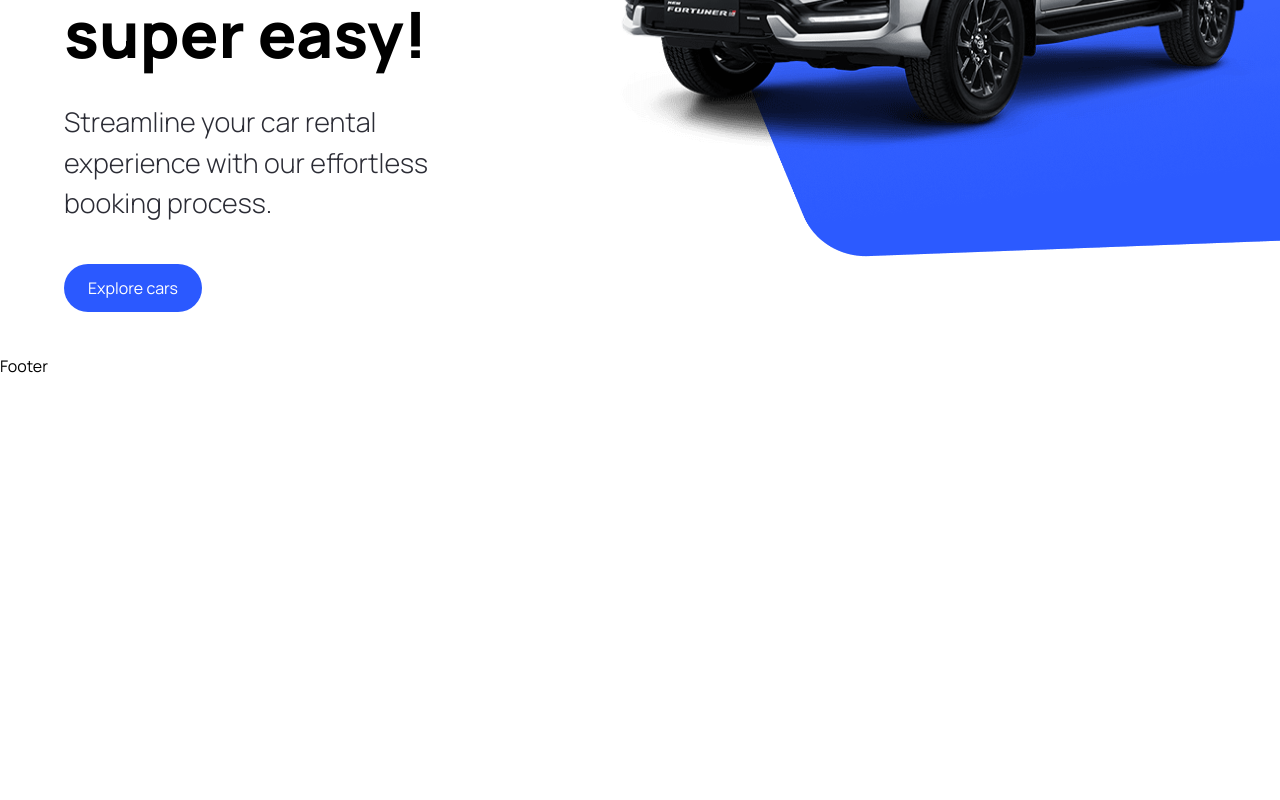
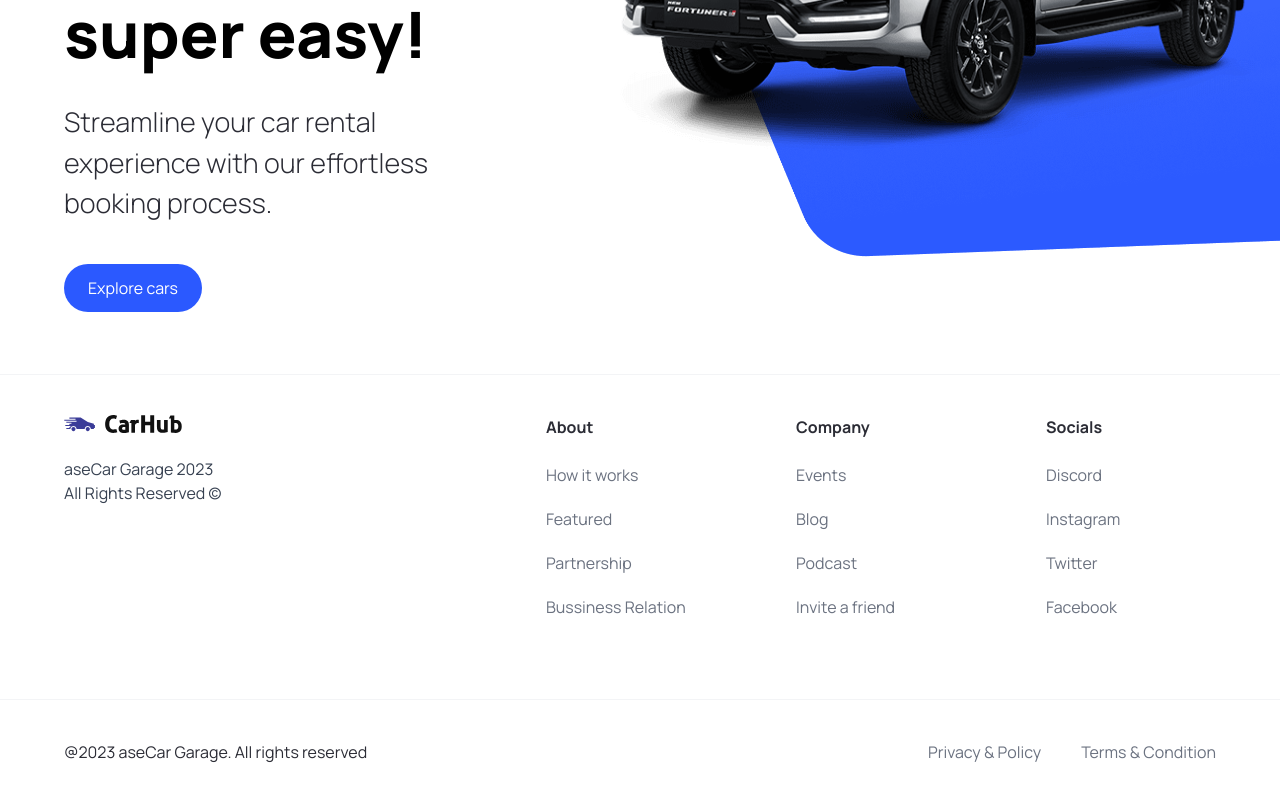
Before and after one commit to Ase020/cars-by-ninja, a Next.js app: page / in a window 1280 px wide. Shown: the part 446-1246 px from the top of the page. Before the commit the page ends 824 px from the top, so only its background shows below. Built offline with nearby package versions, Linux system fonts and the light colour scheme.

Commit message:
footer build

```diff
--- a/app/layout.tsx
+++ b/app/layout.tsx
@@ -2,8 +2,14 @@
 import "./globals.css";
 
 export const metadata = {
-  title: "ase Car Garage",
+  title: "aseCar Garage",
   description: "Discover world's best car showcase application",
+  icons: {
+    icon: {
+      url: "/logo.svg",
+    },
+    shortcut: { url: "/logo.svg" },
+  },
 };
 
 export default function RootLayout({
--- a/components/Footer.tsx
+++ b/components/Footer.tsx
@@ -1,7 +1,61 @@
+import Image from "next/image";
+import Link from "next/link";
+
+import { footerLinks } from "@/constants";
+
 type Props = {};
 
 const Footer = (props: Props) => {
-  return <div>Footer</div>;
+  return (
+    <footer className="flex flex-col text-black-100 mt-5 border-t border-gray-100">
+      <div className="flex max-md:flex-col flex-wrap justify-between gap-5 sm:px-16 px-6 py-10">
+        <div className="flex flex-col justify-start items-start gap-6">
+          <Image
+            src="/logo.svg"
+            alt="logo"
+            width={118}
+            height={18}
+            className="object-contain"
+          />
+
+          <p className="text-base text-gray-700">
+            aseCar Garage 2023 <br />
+            All Rights Reserved &copy;
+          </p>
+        </div>
+
+        <div className="footer__links">
+          {footerLinks.map(({ title, links }) => (
+            <div key={title} className="footer__link">
+              <h3 className="font-bold">{title}</h3>
+
+              <div className="flex flex-col gap-5">
+                {links.map(({ title, url }) => (
+                  <Link key={title} href={url} className="text-gray-500">
+                    {title}
+                  </Link>
+                ))}
+              </div>
+            </div>
+          ))}
+        </div>
+      </div>
+
+      <div className="flex justify-between items-center flex-wrap border-t mt-10 border-gray-100 sm:px-16 px-6 py-10">
+        <p>@2023 aseCar Garage. All rights reserved</p>
+
+        <div className="footer__copyrights-link">
+          <Link href="/" className="text-gray-500">
+            Privacy & Policy
+          </Link>
+
+          <Link href="/" className="text-gray-500">
+            Terms & Condition
+          </Link>
+        </div>
+      </div>
+    </footer>
+  );
 };
 
 export default Footer;
--- /dev/null
+++ b/constants/index.ts
@@ -0,0 +1,101 @@
+export const manufacturers = [
+  "Acura",
+  "Alfa Romeo",
+  "Aston Martin",
+  "Audi",
+  "Bentley",
+  "BMW",
+  "Buick",
+  "Cadillac",
+  "Chevrolet",
+  "Chrysler",
+  "Citroen",
+  "Dodge",
+  "Ferrari",
+  "Fiat",
+  "Ford",
+  "GMC",
+  "Honda",
+  "Hyundai",
+  "Infiniti",
+  "Jaguar",
+  "Jeep",
+  "Kia",
+  "Lamborghini",
+  "Land Rover",
+  "Lexus",
+  "Lincoln",
+  "Maserati",
+  "Mazda",
+  "McLaren",
+  "Mercedes-Benz",
+  "MINI",
+  "Mitsubishi",
+  "Nissan",
+  "Porsche",
+  "Ram",
+  "Rolls-Royce",
+  "Subaru",
+  "Tesla",
+  "Toyota",
+  "Volkswagen",
+  "Volvo",
+];
+
+export const yearsOfProduction = [
+  { title: "Year", value: "" },
+  { title: "2015", value: "2015" },
+  { title: "2016", value: "2016" },
+  { title: "2017", value: "2017" },
+  { title: "2018", value: "2018" },
+  { title: "2019", value: "2019" },
+  { title: "2020", value: "2020" },
+  { title: "2021", value: "2021" },
+  { title: "2022", value: "2022" },
+  { title: "2023", value: "2023" },
+];
+
+export const fuels = [
+  {
+    title: "Fuel",
+    value: "",
+  },
+  {
+    title: "Gas",
+    value: "Gas",
+  },
+  {
+    title: "Electricity",
+    value: "Electricity",
+  },
+];
+
+export const footerLinks = [
+  {
+    title: "About",
+    links: [
+      { title: "How it works", url: "/" },
+      { title: "Featured", url: "/" },
+      { title: "Partnership", url: "/" },
+      { title: "Bussiness Relation", url: "/" },
+    ],
+  },
+  {
+    title: "Company",
+    links: [
+      { title: "Events", url: "/" },
+      { title: "Blog", url: "/" },
+      { title: "Podcast", url: "/" },
+      { title: "Invite a friend", url: "/" },
+    ],
+  },
+  {
+    title: "Socials",
+    links: [
+      { title: "Discord", url: "/" },
+      { title: "Instagram", url: "/" },
+      { title: "Twitter", url: "/" },
+      { title: "Facebook", url: "/" },
+    ],
+  },
+];
```
